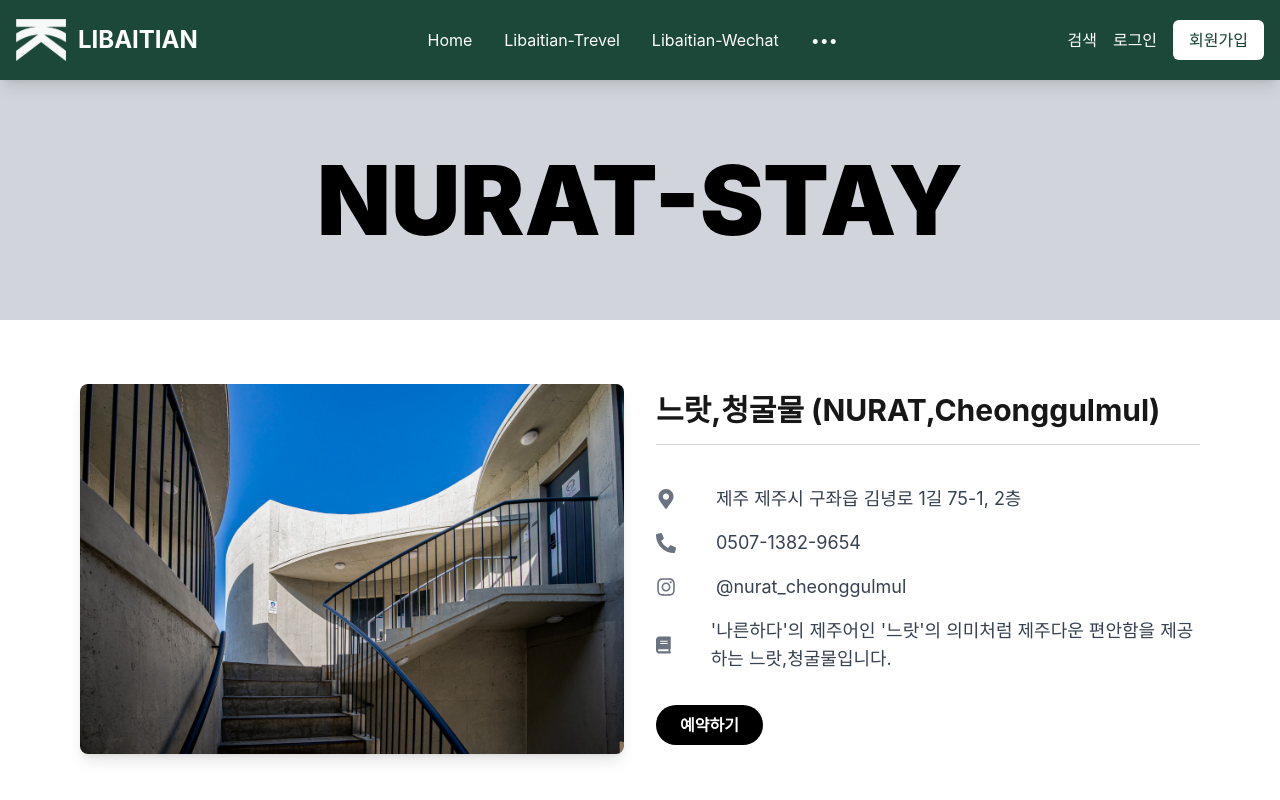
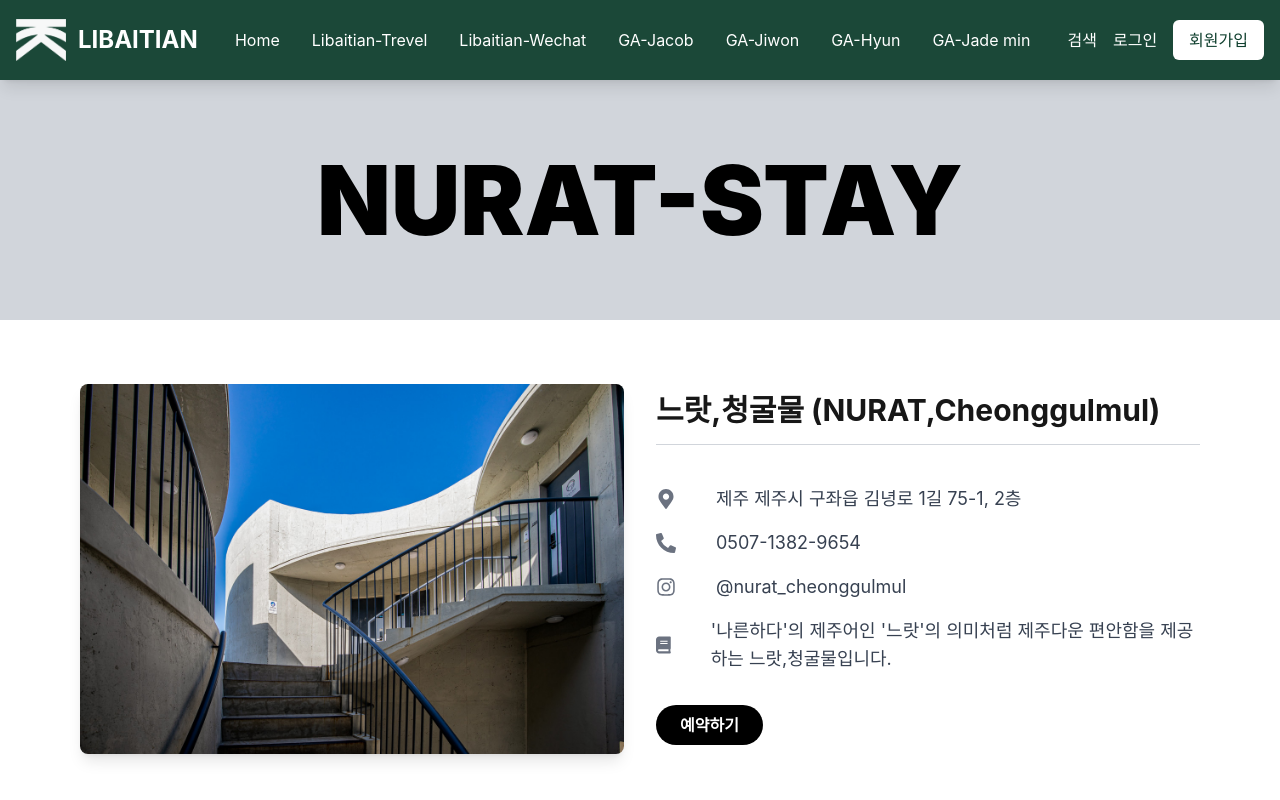
Before and after one commit to Team-Addmore/libaitian-new, a Next.js app: page /travel in a window 1280 px wide. Shown: the top 800 px of the page. Built offline with nearby package versions, Linux system fonts and the light colour scheme; a web font is replaced by a local one.

Commit message:
GA 프로토를 위한  네비바 수정

```diff
--- a/src/components/layout/Header.tsx
+++ b/src/components/layout/Header.tsx
@@ -38,8 +38,17 @@ export default function Header() {
             <Link href="/wechat" className="text-white hover:text-[#ffae00] transition-colors">
               Libaitian-Wechat
             </Link>
-            <Link href="/board" className="text-white hover:text-[#ffae00] transition-colors">
-              •••
+            <Link href="/jacob" className="text-white hover:text-[#ffae00] transition-colors">
+              GA-Jacob
+            </Link>
+            <Link href="/jiwon" className="text-white hover:text-[#ffae00] transition-colors">
+              GA-Jiwon
+            </Link>
+            <Link href="/hyun" className="text-white hover:text-[#ffae00] transition-colors">
+              GA-Hyun
+            </Link>
+            <Link href="/jade" className="text-white hover:text-[#ffae00] transition-colors">
+              GA-Jade min
             </Link>
           </nav>
 
@@ -125,11 +134,32 @@ export default function Header() {
                 Libaitian-Wechat
               </Link>
               <Link
-                href="/board"
+                href="/jacob"
                 className="text-white hover:text-[#ffae00] transition-colors px-4 py-2"
                 onClick={() => setMobileMenuOpen(false)}
               >
-                •••
+                GA-Jacob
+              </Link>
+              <Link
+                href="/jiwon"
+                className="text-white hover:text-[#ffae00] transition-colors px-4 py-2"
+                onClick={() => setMobileMenuOpen(false)}
+              >
+                GA-Jiwon
+              </Link>
+              <Link
+                href="/hyun"
+                className="text-white hover:text-[#ffae00] transition-colors px-4 py-2"
+                onClick={() => setMobileMenuOpen(false)}
+              >
+                GA-Hyun
+              </Link>
+              <Link
+                href="/jade"
+                className="text-white hover:text-[#ffae00] transition-colors px-4 py-2"
+                onClick={() => setMobileMenuOpen(false)}
+              >
+                GA-Jade min
               </Link>
 
               {/* Mobile Actions */}
```
